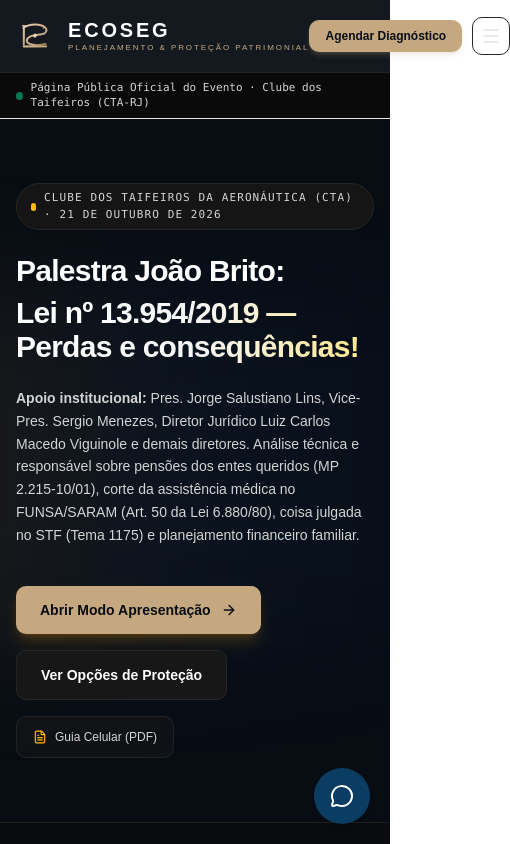
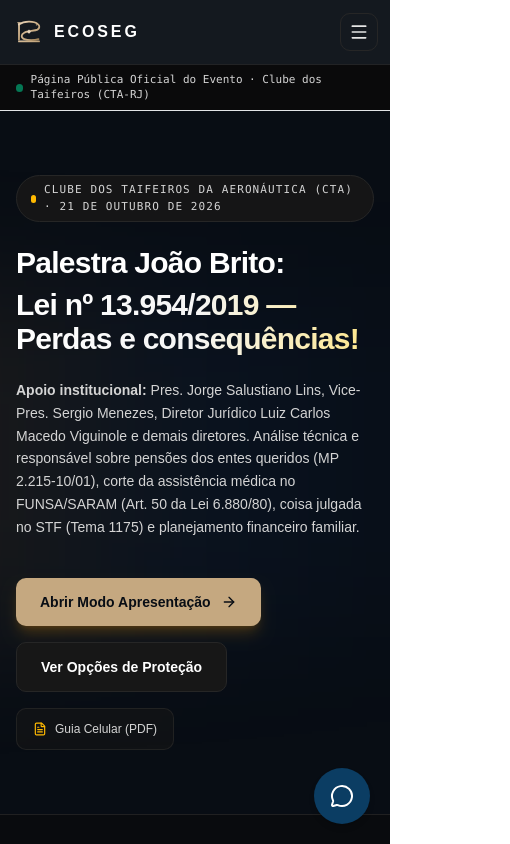
Before and after one commit to mottapedro/SiteEcosegSeguros, a Next.js app: page /palestra/protecao-familia-militar in a window 390 px wide. Shown: the top 844 px of the page, 510 px wide, since content can reach past the window. Built offline with nearby package versions, Linux system fonts and the light colour scheme; a web font is replaced by a local one.

Commit message:
fix(layout): make header responsive on mobile

```diff
--- a/src/components/layout/header.tsx
+++ b/src/components/layout/header.tsx
@@ -23,11 +23,11 @@
   return (
     <header className="sticky top-0 z-50 w-full border-b border-neutral-800/80 bg-[#080D14]/95 backdrop-blur-md">
       {/* Container Principal: Eixo X e Y com respiro arquitetural nobre */}
-      <div className="mx-auto flex h-18 w-full max-w-[1600px] items-center justify-between px-4 sm:h-20 sm:px-6 lg:px-8 xl:px-12 2xl:px-16">
+      <div className="mx-auto flex h-16 w-full max-w-[1600px] items-center justify-between gap-3 px-3 sm:h-20 sm:px-6 lg:px-8 xl:px-12 2xl:px-16">
         {/* Zona 1 (Esquerda): Marca Oficial EcoSeg — Alinhamento Ótico Seguro */}
         <Link
           href="/"
-          className="group flex shrink-0 items-center transition-opacity hover:opacity-95"
+          className="group hidden shrink-0 items-center transition-opacity hover:opacity-95 sm:flex"
           aria-label="EcoSeg — Planejamento e Proteção Patrimonial"
         >
           <EcoSegLogo
@@ -35,6 +35,17 @@
             finish="brass"
             tagline="PLANEJAMENTO & PROTEÇÃO PATRIMONIAL"
           />
+        </Link>
+
+        <Link
+          href="/"
+          className="group flex items-center gap-2 transition-opacity hover:opacity-95 sm:hidden"
+          aria-label="EcoSeg — Planejamento e Proteção Patrimonial"
+        >
+          <EcoSegLogo variant="symbol-only" size={34} finish="brass" />
+          <span className="text-base font-bold tracking-[0.18em] text-white">
+            ECOSEG
+          </span>
         </Link>
 
         {/* Zona 2 (Centro): Menu de Navegação em Linha Única sem quebra de texto */}
@@ -64,7 +75,7 @@
 
           <Link
             href="/contato"
-            className="inline-flex cursor-pointer items-center justify-center rounded-xl bg-[#C5A880] px-4 py-2 text-xs font-bold whitespace-nowrap text-[#080D14] shadow-md shadow-[#C5A880]/20 transition-all hover:bg-[#b5966c] active:scale-95 sm:py-2.5 xl:px-5"
+            className="hidden cursor-pointer items-center justify-center rounded-xl bg-[#C5A880] px-4 py-2 text-xs font-bold whitespace-nowrap text-[#080D14] shadow-md shadow-[#C5A880]/20 transition-all hover:bg-[#b5966c] active:scale-95 lg:inline-flex sm:py-2.5 xl:px-5"
           >
             Agendar Diagnóstico
           </Link>
@@ -105,6 +116,13 @@
 
           <div className="mt-2 flex flex-col gap-2.5 border-t border-neutral-800 pt-4">
             <Link
+              href="/contato"
+              onClick={() => setMobileMenuOpen(false)}
+              className="flex items-center justify-center rounded-xl bg-[#C5A880] px-4 py-3 text-center text-xs font-bold text-[#080D14] transition-colors hover:bg-[#b5966c]"
+            >
+              Agendar Diagnóstico
+            </Link>
+            <Link
               href="/palestra/protecao-familia-militar/apresentacao"
               onClick={() => setMobileMenuOpen(false)}
               className="flex items-center justify-center rounded-xl border border-neutral-800 bg-neutral-900 px-4 py-2.5 text-center text-xs font-semibold text-neutral-200 transition-colors hover:bg-neutral-800"
```
